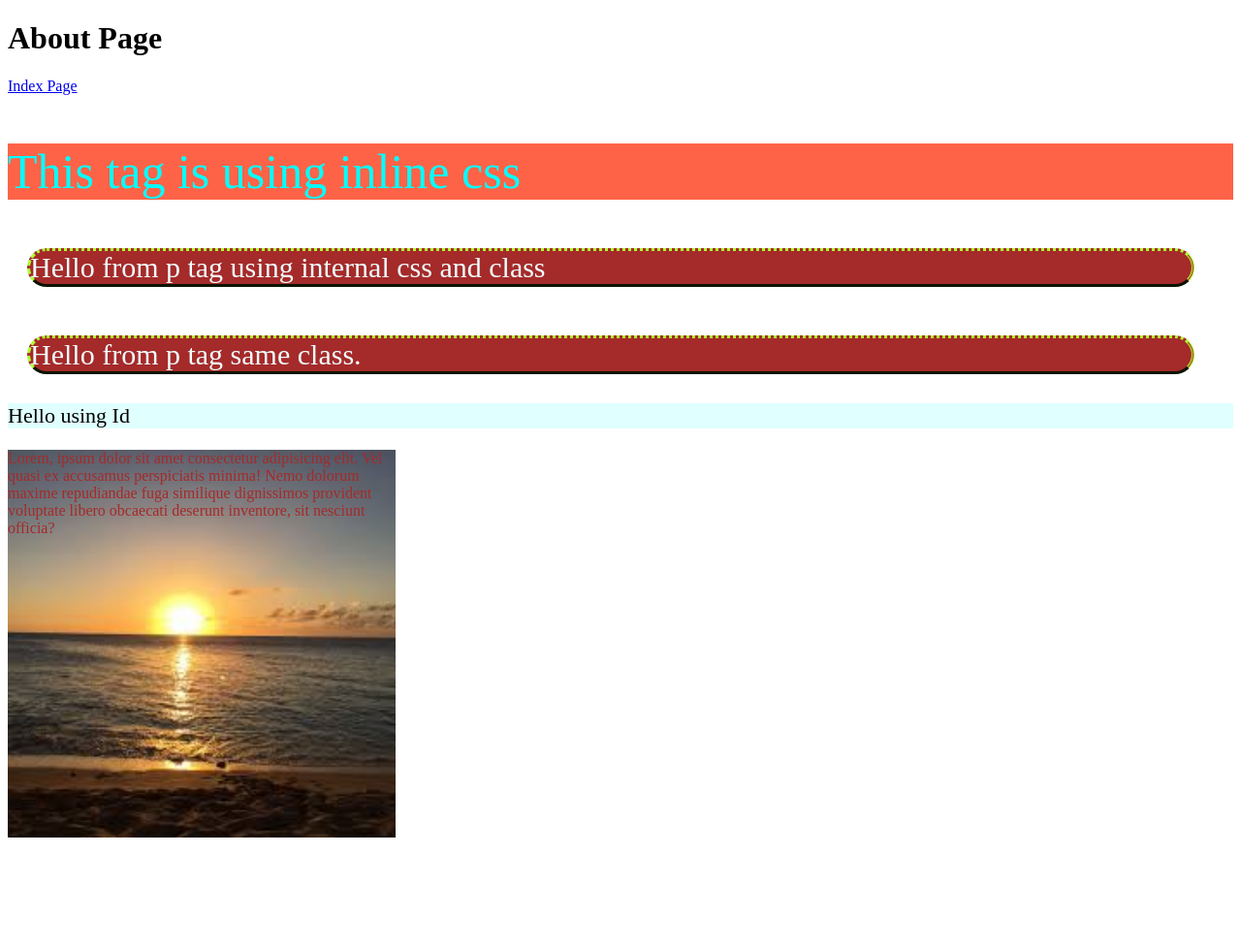
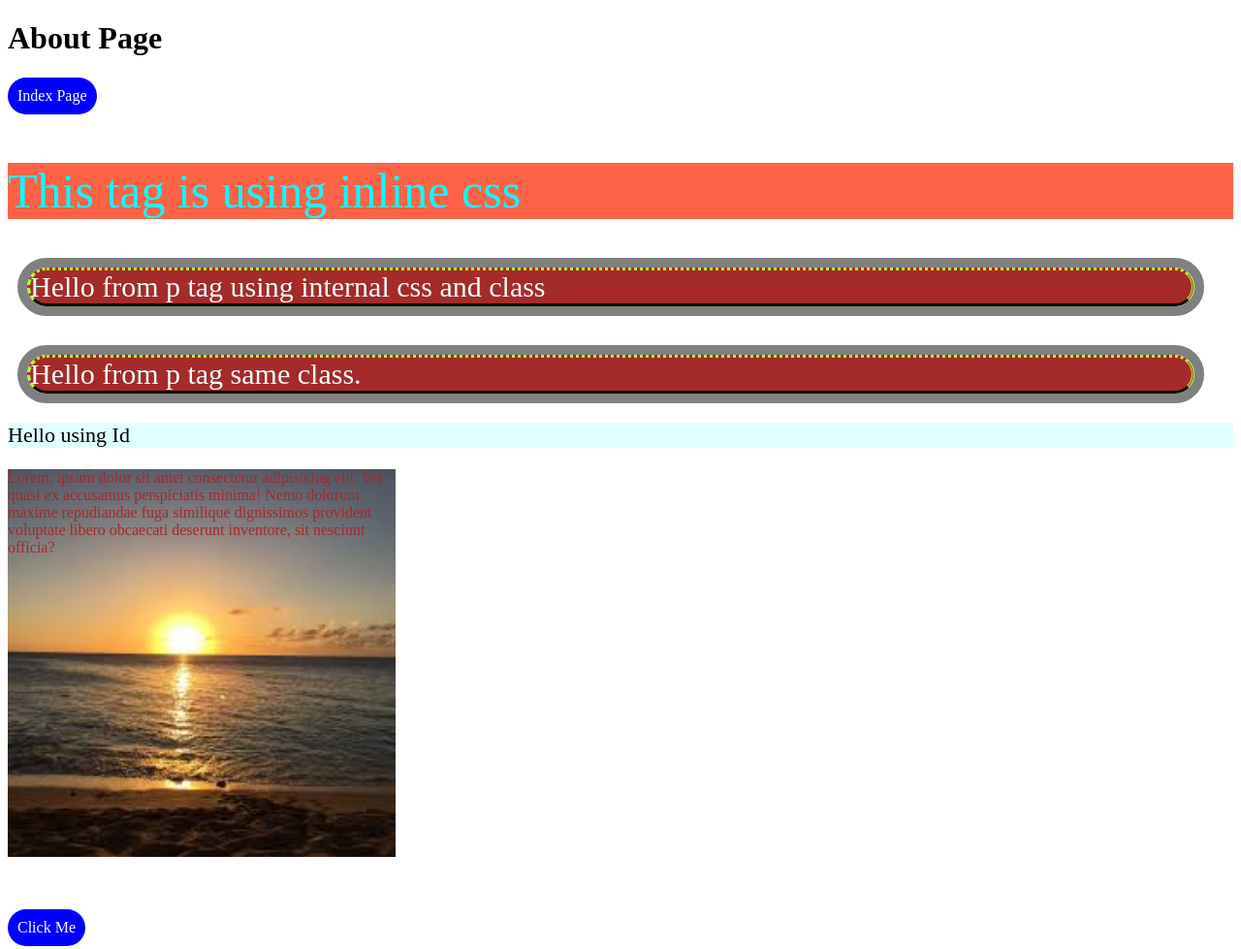
Before and after one commit to itsmepramila/html-css-practice, a plain HTML site: page about.html in a window 1280 px wide. Shown: the whole page at 97% size. Before the commit the page ends 872 px from the top, so only its background shows below. Drawn offline with Linux system fonts and the light colour scheme.

Commit message:
html and css

```diff
--- a/about.html
+++ b/about.html
@@ -18,7 +18,8 @@
            margin: 50px 40px 30px 20px;
            padding: 50;
            color: azure;
-            border-radius: 100px;
+           border-radius: 100px;
+           outline: 10px solid gray;
         }
         #pTagWithId{
             background-color: lightcyan;
@@ -33,12 +34,33 @@
             color: brown;
             background-size: cover;
         }
+        .button{
+            display: inline-block;
 
+            background-color: Blue;
+            color:white;
+            padding: 10px;
+            text-decoration: none;
+            border-radius: 100px;
+            cursor: pointer;
+            transition: all 0.3s ease;
+
+        }
+
+        .button:hover{
+
+            transform: scale(1.05);
+            background-color: rgb(63, 63, 255);
+
+        }
+       .tranlateX:hover{
+        transform: translateX(200px);
+       }
     </style>
 </head>
 <body>
     <h1>About Page</h1>
-    <a href="index.html">Index Page</a>
+    <a class="button" href="index.html">Index Page</a>
     <p style="color:aqua; background-color:tomato">This tag is using inline css</p>
     <p class="pTagWithClass"> Hello from p tag using internal css and class</p>
     <p class="pTagWithClass"> Hello from p tag same class.</p>
@@ -48,7 +70,30 @@
         Lorem, ipsum dolor sit amet consectetur adipisicing elit. Vel quasi ex accusamus perspiciatis minima! Nemo dolorum maxime repudiandae fuga similique dignissimos provident voluptate libero obcaecati deserunt inventore, sit nesciunt officia?
 
     </div>
+    <br><br><br>
+    <div class="button tranlateX"> Click Me </div>
 
+    <!--
+    display it controls how an element is rendered on the page does it take full width? does it go to next line?
+    can it have width/height? does it affect layout or disapper?
+    display block | inline-block | none |flex |grid
+    dstarts in new line
+    -takes 100% width by default
+    -you can set width and height
+    -display:block -> used in div, p, h1-h6, header, footer, ul, li
+    -starts in new line
+    -takes 100% width by default
+    -you can set width and height
+    -can apply margins and padding
+
+    display: inline -> eg, span, a, string, em
+    -does not start a new line
+    -Takes only content  width
+
+    -can not  set width and height
+    -top and button margins are ignored
+    -paddin works,
+    -->
 
 
 </body>
```
